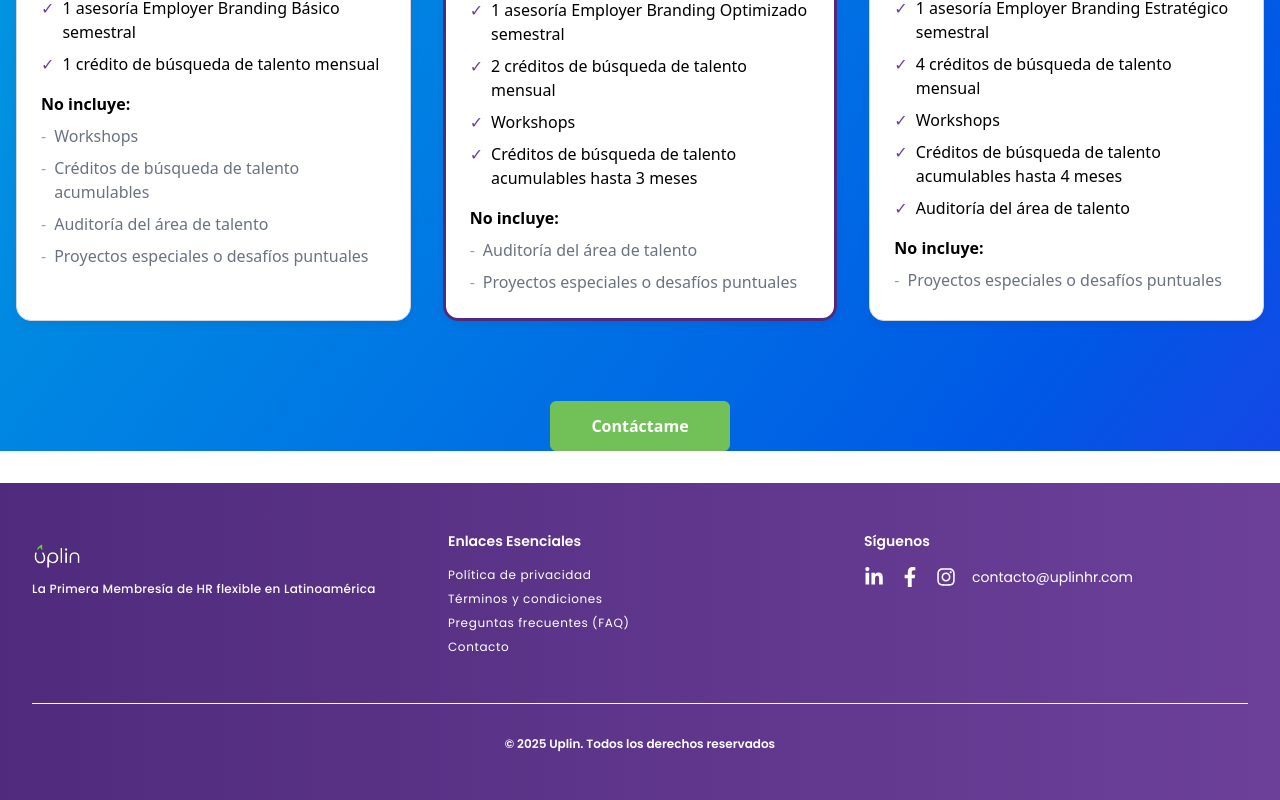
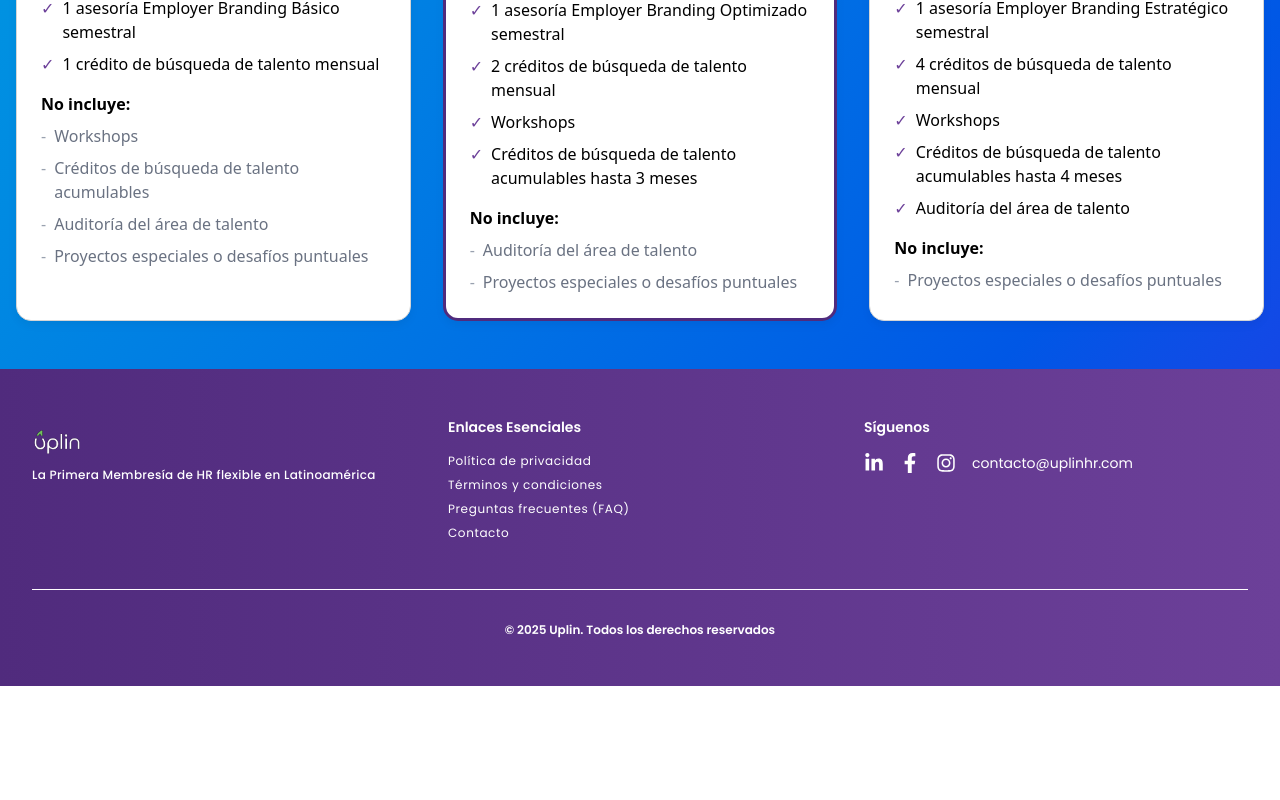
Before and after one commit to Uplinhr/uplinhr, a Next.js app: page / in a window 1280 px wide. Shown: the part 1263-2063 px from the top of the page. After the commit the page ends 1949 px from the top, so only its background shows below. Built offline with nearby package versions, Linux system fonts and the light colour scheme.

Commit message:
Me olivdede sacar algo

```diff
--- a/src/app/page.tsx
+++ b/src/app/page.tsx
@@ -9,15 +9,7 @@ export default function TestTailwind() {
       <Presentation/>
       <Solutions/>
       <CardsPlanLanding/>
-      <div className="my-8 flex justify-center">
-        <Button
-          link="/planes"
-          tag="Contáctame"
-          mode={2}
-          height={50}
-          width={180}
-        />
-      </div>
+
     </div>
   );
 }
```
